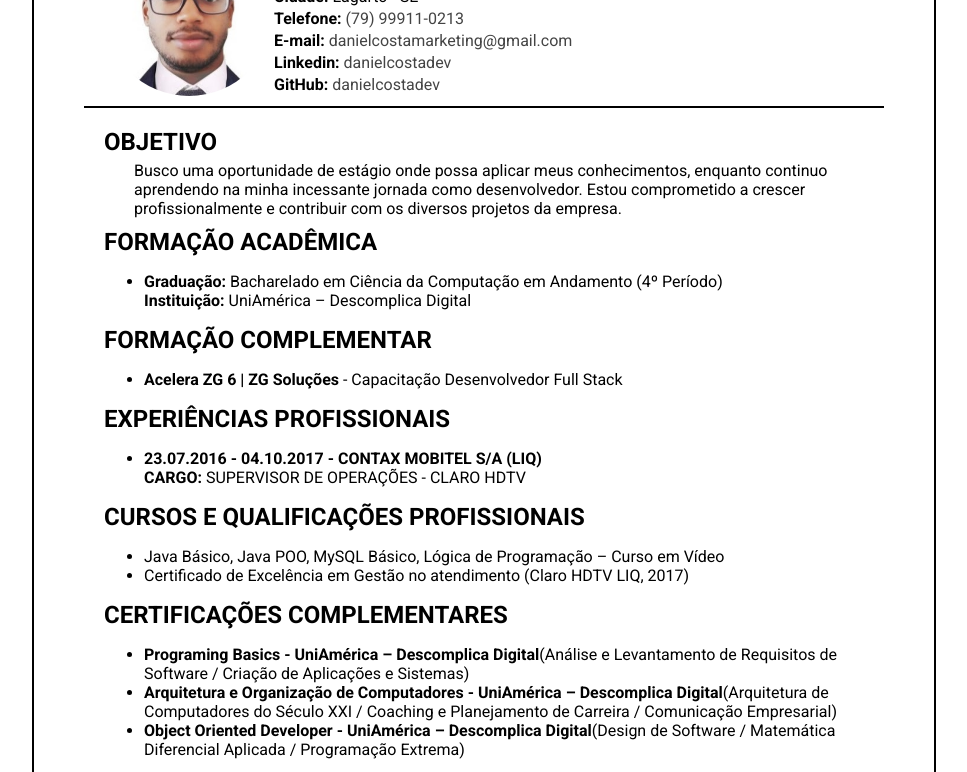
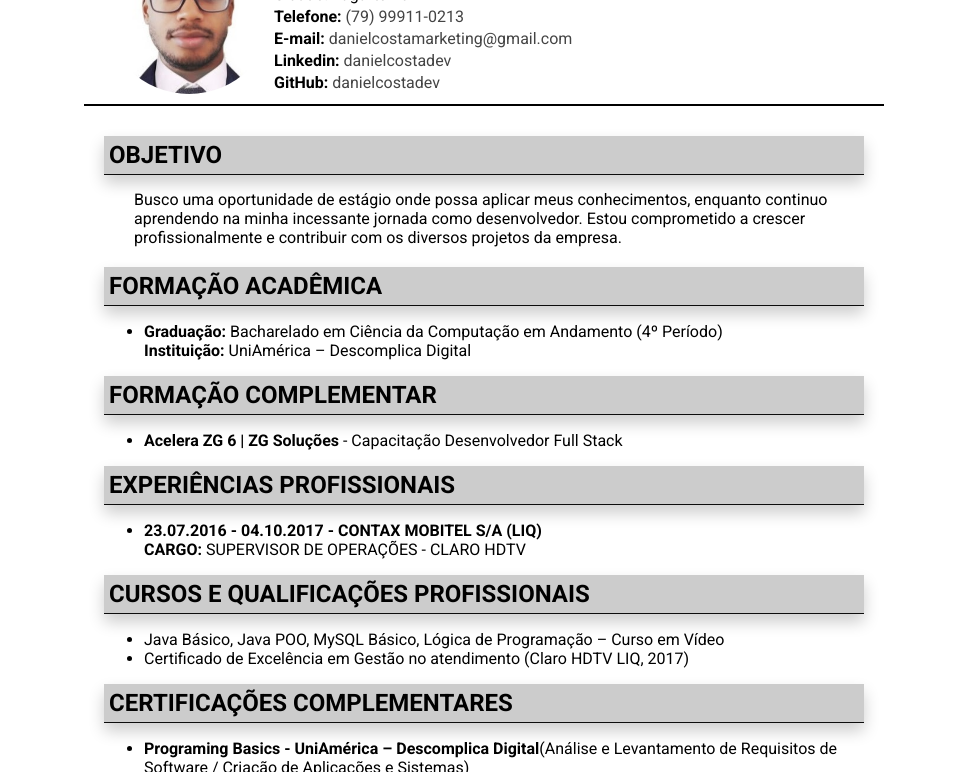
Before and after one commit to danielcostadev/curriculo, a plain HTML site: page index.html in a window 1280 px wide. Shown: the part 126-898 px from the top of the page, without its empty margins (156-1123 px from the left). Drawn offline with Linux system fonts and the light colour scheme.

Commit message:
Melhorias na apresetação

```diff
--- a/css/style.css
+++ b/css/style.css
@@ -7,12 +7,20 @@ h1{
     font-size: 50px;
 }
 
+.secoes{
+    background-color: #ccc;
+    border-bottom: 1px solid rgb(12, 12, 12);
+    padding: 5px;
+    margin: 10px 0;
+    box-shadow: 0 8px 16px rgba(0, 0, 0, 0.2);
+
+}
+
 #curriculo{
     margin: 0 auto;
     width: 800px;
     padding: 50px;
-    border: 2px solid #000;
-    border-radius: 10px;
+
 }
 
 .info{
--- a/index.html
+++ b/index.html
@@ -30,34 +30,34 @@
         </header>
 
         <main class="principal">
-            <h2>OBJETIVO</h2>
+            <h2 class="secoes">OBJETIVO</h2>
             <p>Busco uma oportunidade de estágio onde possa aplicar meus conhecimentos, enquanto
                 continuo aprendendo na minha incessante jornada como desenvolvedor. Estou comprometido
                 a crescer profissionalmente e contribuir com os diversos projetos da empresa.</p>
-            <h2>FORMAÇÃO ACADÊMICA</h2>
+            <h2 class="secoes">FORMAÇÃO ACADÊMICA</h2>
             <ul>
                 <li><span class="destacado">Graduação:</span> Bacharelado em Ciência da Computação em Andamento (4º
                     Período)
                     <br><span class="destacado">Instituição:</span> UniAmérica – Descomplica Digital
                 </li>
             </ul>
-            <h2>FORMAÇÃO COMPLEMENTAR</h2>
+            <h2 class="secoes">FORMAÇÃO COMPLEMENTAR</h2>
             <ul>
                 <li><span class="destacado">Acelera ZG 6 | ZG Soluções</span> - Capacitação Desenvolvedor Full Stack
                 </li>
             </ul>
-            <h2>EXPERIÊNCIAS PROFISSIONAIS</h2>
+            <h2 class="secoes">EXPERIÊNCIAS PROFISSIONAIS</h2>
             <ul>
                 <li><span class="destacado">23.07.2016 - 04.10.2017 - CONTAX MOBITEL S/A (LIQ)</span> <br>
                     <span class="destacado">CARGO: </span>SUPERVISOR DE OPERAÇÕES - CLARO HDTV
                 </li>
             </ul>
-            <h2>CURSOS E QUALIFICAÇÕES PROFISSIONAIS</h2>
+            <h2 class="secoes">CURSOS E QUALIFICAÇÕES PROFISSIONAIS</h2>
             <ul>
                 <li>Java Básico, Java POO, MySQL Básico, Lógica de Programação – Curso em Vídeo</li>
                 <li>Certificado de Excelência em Gestão no atendimento (Claro HDTV LIQ, 2017)</li>
             </ul>
-            <h2>CERTIFICAÇÕES COMPLEMENTARES</h2>
+            <h2 class="secoes">CERTIFICAÇÕES COMPLEMENTARES</h2>
             <ul>
                 <li><span class="destacado">Programing Basics - UniAmérica – Descomplica Digital</span>(Análise e
                     Levantamento de Requisitos de Software / Criação de Aplicações e Sistemas)</li>
@@ -69,7 +69,7 @@
                     Software / Matemática Diferencial Aplicada / Programação Extrema)</li>
 
             </ul>
-            <h2>HABILIDADES PESSOAIS</h2>
+            <h2 class="secoes">HABILIDADES PESSOAIS</h2>
             <p>Organização, disciplina, iniciativa própria, personalidade proativa e pragmática, facilidade de
                 comunicação, excelente adaptação para atividades em equipe.</p>
 
```
